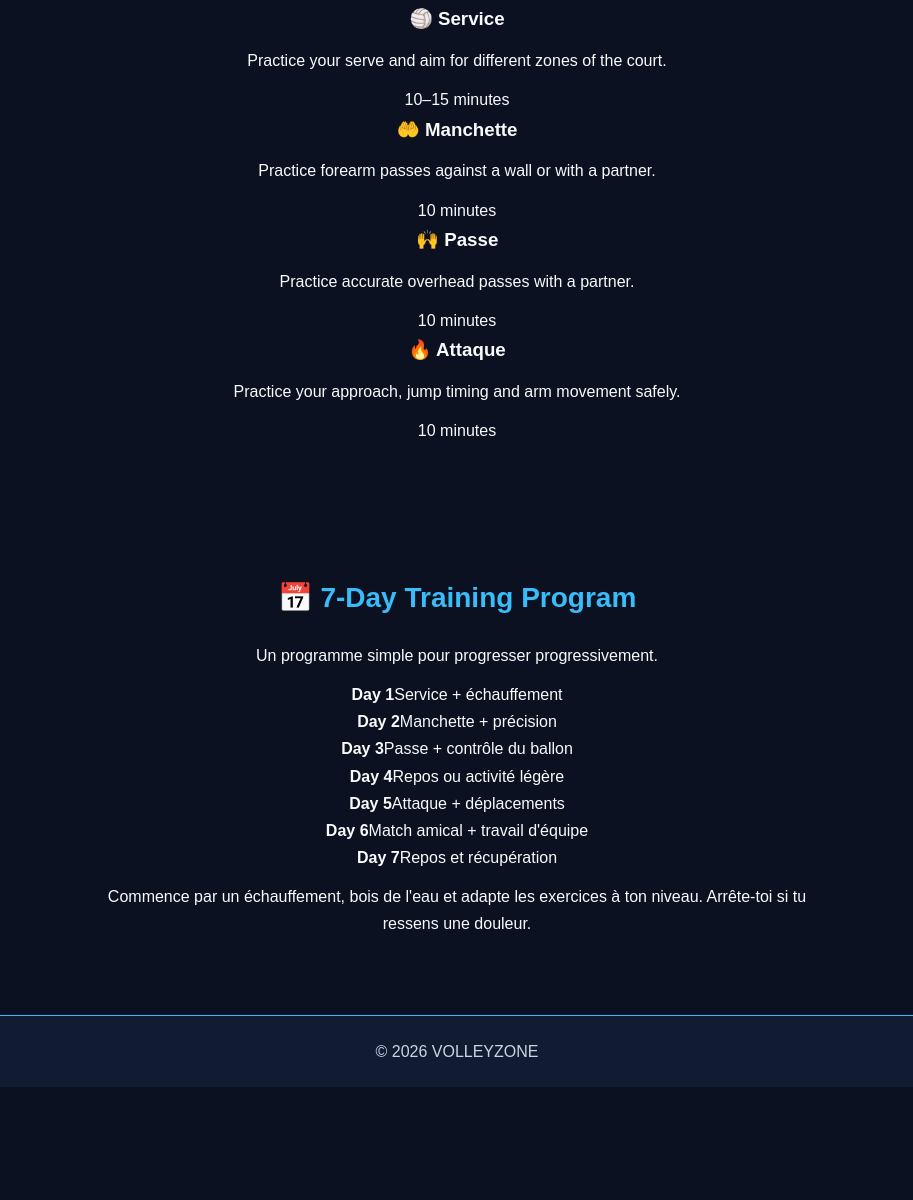
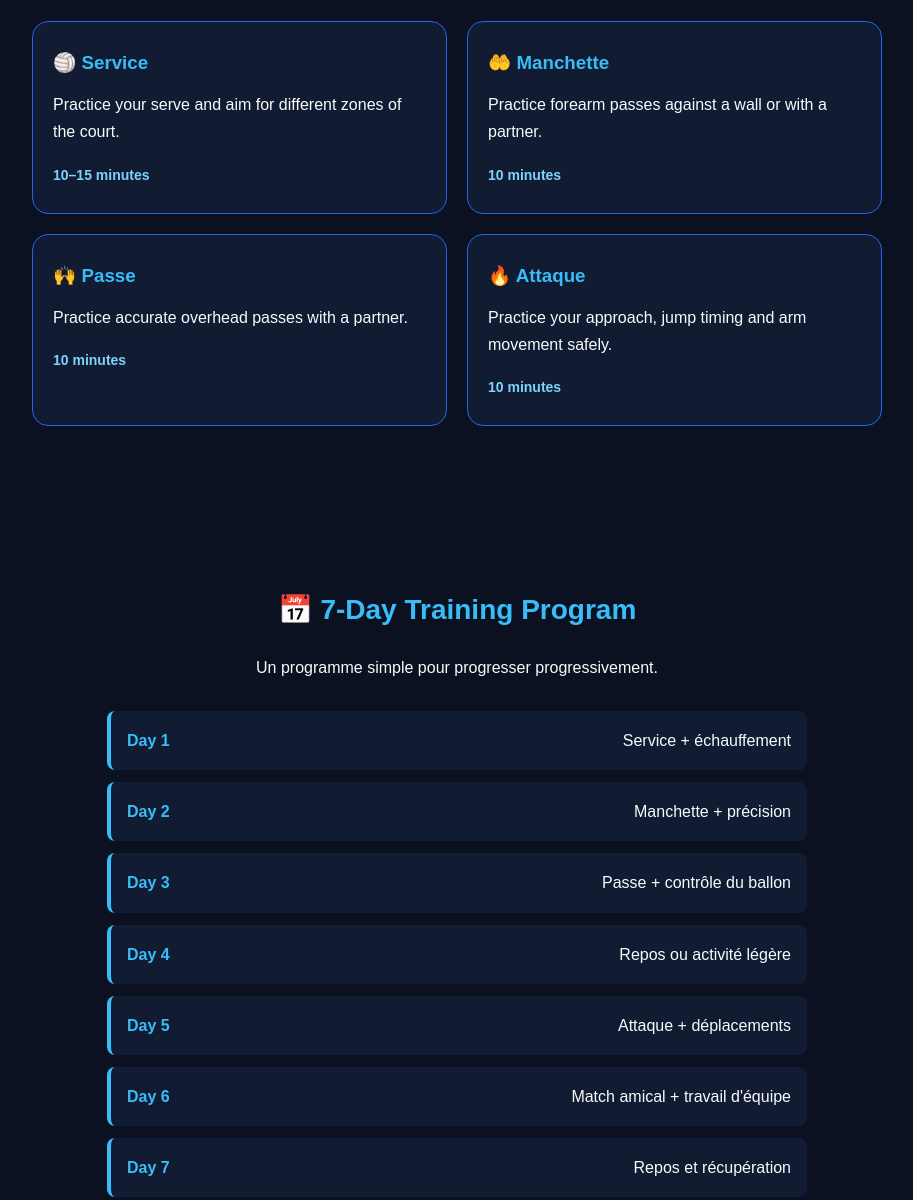
Before and after one commit to soso30358/volleyzone, a plain HTML site: page index.html in a window 1280 px wide. Shown: the part 1922-3122 px from the top of the page, without its empty margins (183-1096 px from the left). Before the commit the page ends 3009 px from the top, so only its background shows below. Drawn offline with Linux system fonts and the light colour scheme.

Commit message:
Refactor style.css with new training section styles

```diff
--- a/style.css
+++ b/style.css
@@ -136,3 +136,91 @@ footer {
     padding: 10px 2px;
   }
 }
+
+
+.training-section {
+  padding: 65px 20px;
+}
+
+.exercise-grid {
+  display: grid;
+  grid-template-columns: repeat(2, minmax(0, 1fr));
+  gap: 20px;
+  max-width: 850px;
+  margin: 30px auto;
+}
+
+.exercise-card {
+  background: #111c33;
+  border: 1px solid #2563eb;
+  border-radius: 16px;
+  padding: 25px 20px;
+  text-align: left;
+  transition: transform 0.25s, border-color 0.25s;
+}
+
+.exercise-card:hover {
+  transform: translateY(-5px);
+  border-color: #38bdf8;
+}
+
+.exercise-card h3 {
+  color: #38bdf8;
+  margin-bottom: 12px;
+}
+
+.exercise-card p {
+  margin-bottom: 15px;
+}
+
+.exercise-card span {
+  color: #7dd3fc;
+  font-size: 14px;
+  font-weight: bold;
+}
+
+.program-list {
+  max-width: 700px;
+  margin: 30px auto;
+  display: grid;
+  gap: 12px;
+  text-align: left;
+}
+
+.program-list div {
+  display: flex;
+  justify-content: space-between;
+  gap: 15px;
+  padding: 16px;
+  background: #111c33;
+  border-left: 4px solid #38bdf8;
+  border-radius: 8px;
+}
+
+.program-list strong {
+  color: #38bdf8;
+}
+
+.program-list span {
+  text-align: right;
+}
+
+.training-note {
+  color: #cbd5e1;
+  font-size: 14px;
+}
+
+@media (max-width: 600px) {
+  .exercise-grid {
+    grid-template-columns: 1fr;
+  }
+
+  .program-list div {
+    flex-direction: column;
+    gap: 4px;
+  }
+
+  .program-list span {
+    text-align: left;
+  }
+}
```
